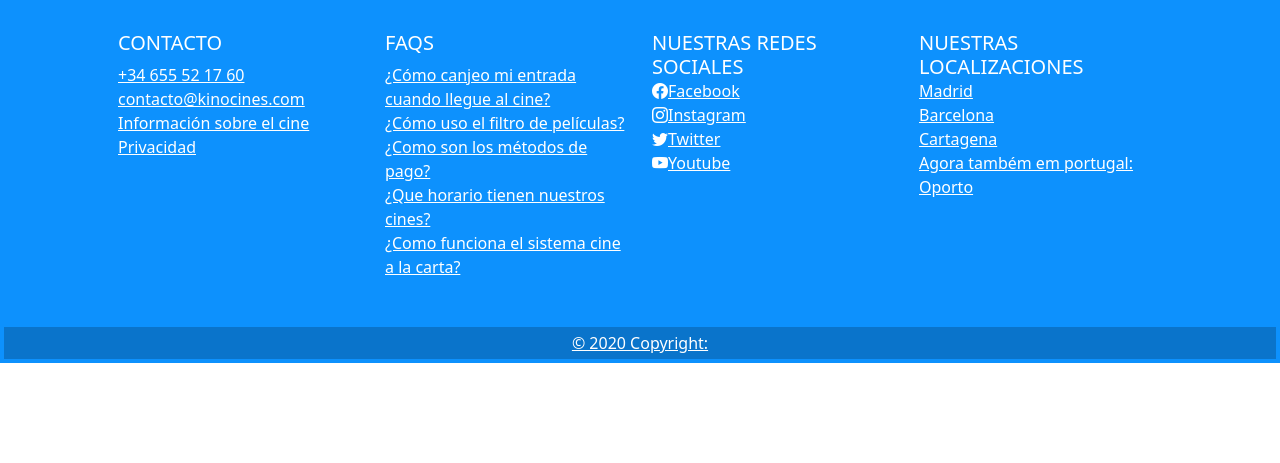
After one commit to cynoxwr/cine-azul-, a PHP site: page /baseparatodo.html in a window 1280 px wide. The commit adds this page. Shown: the part 337-800 px from the top of the page. Run offline with PHP 8.4, Linux system fonts and the light colour scheme; some libraries are stand-ins or nearby versions.

Commit message:
base terminada

```diff
--- /dev/null
+++ b/cine to wapo/html y css base/baseparatodo.html
@@ -0,0 +1,178 @@
+<!DOCTYPE html>
+<html lang="en">
+<head>
+  <meta charset="UTF-8">
+  <meta name="viewport" content="width=device-width, initial-scale=1.0">
+  <title>CINEMATOGRAFO</title>
+  <link rel="stylesheet" type="text/css" href="css.css">
+  <link rel="stylesheet" href="https://stackpath.bootstrapcdn.com/bootstrap/5.0.0-alpha1/css/bootstrap.min.css" integrity="sha384-r4NyP46KrjDleawBgD5tp8Y7UzmLA05oM1iAEQ17CSuDqnUK2+k9luXQOfXJCJ4I" crossorigin="anonymous">
+  <script src="https://stackpath.bootstrapcdn.com/bootstrap/5.0.0-alpha1/js/bootstrap.min.js" integrity="sha384-oesi62hOLfzrys4LxRF63OJCXdXDipiYWBnvTl9Y9/TRlw5xlKIEHpNyvvDShgf/" crossorigin="anonymous"></script>
+  <link rel="stylesheet" href="https://cdn.jsdelivr.net/npm/bootstrap-icons@1.3.0/font/bootstrap-icons.css">
+  <link href="../assets/dist/css/bootstrap.min.css" rel="stylesheet">
+  <script src="https://cdn.jsdelivr.net/npm/bootstrap@5.0.0-beta1/dist/js/bootstrap.bundle.min.js" integrity="sha384-ygbV9kiqUc6oa4msXn9868pTtWMgiQaeYH7/t7LECLbyPA2x65Kgf80OJFdroafW" crossorigin="anonymous"></script>
+
+</head>
+
+<header>
+
+    <nav class="navbar navbar-expand-lg navbar-dark bg-dark">
+
+        <div class="container-fluid">
+          <button class="navbar-toggler" type="button" data-bs-toggle="collapse" data-bs-target="#navbars" aria-controls="navbars" aria-expanded="false" aria-label="Toggle navigation">
+            <span class="navbar-toggler-icon"></span>
+          </button>
+          <div class="collapse navbar-collapse justify-content-md-center" id="navbars">
+            <a class="nav-link" id="logo" aria-current="page" href="index.html"><img class="logo" src="../imagenes/logo.png"/></a>
+            <ul class="navbar-nav">
+              <li class="nav-item">
+                <a class="nav-link" href="#">Ubicaciones</a>
+              </li>
+              <li class="nav-item">
+                <a class="nav-link" href="#">Ubicaciones</a>
+              </li>
+              <li class="nav-item">
+                <a class="nav-link" href="#">Eventos</a>
+              </li>
+              <li class="nav-item">
+                <a class="nav-link" href="#">Promociones</a>
+              </li>
+              <li class="nav-item">
+                <a class="nav-link" href="#">Tarjetas regalo</a>
+              </li>
+              <li class="nav-item">
+                <button type='button' class="btn btn-primary" data-toggle="modal" data-target="#popUpWindow">Iniciar sesión</button>
+                <div class="modal fade" id="popUpWindow">
+                  <div class="modal-dialog">
+                    <div class="modal-content">
+                      <div class="modal-header">
+                        <button type="button" class="close" data-dismiss="modal">&times;</button>
+                        <h3 class="modal-title"></h3>
+                      </div>
+                      <div class="modal-header">
+                        <form class="login-container" name="loginform" id="loginform" role="form" action="../wp-login.php" method="POST">
+                          <div class="form-group">
+                            <input type="text" name="log" id="user_login" class="form-control" placeholder="Usuario"/>
+                            <input type="password" name="pwd" id="user_pass" class="form-control" placeholder="Password" />
+                            <a href=""><p>¿Aún no estás registrado?</p></a>
+                          </div>
+                        </form>
+                      </div>
+                            <div class="modal-footer">
+                                <input type="submit" value="Send" form="loginform" class="btn btn-primary btn-block" id="submit">
+                                <input type="hidden" name="redirect_to" value="/social1">
+                            </div>
+                    </div>
+                  </div>
+                </div>
+              </li>
+            </ul>
+          </div>
+        </div>
+      </nav>
+
+</header>
+<body>
+
+</body>
+<footer class="bg-blue text-center text-lg-start text-white p-1">
+  <footer id="" class="text-center text-lg-start ">
+    <!-- Grid container -->
+    <div class="container p-5">
+      <!--Grid row-->
+      <div class="row">
+        <!--Grid column-->
+
+      <div class="col-lg-3 col-md-6 mb-4 mb-md-0">
+        <h5 class="text-uppercase">Contacto</h5>
+
+        <ul class="list-unstyled mb-0">
+          <li>
+            <a href="#!" class="text-white">+34 655 52 17 60</a>
+          </li>
+          <li>
+            <a href="#!" class="text-white">contacto@kinocines.com</a>
+          </li>
+          <li>
+            <a href="#!" class="text-white">Información sobre el cine</a>
+          </li>
+          <li>
+            <a href="#!" class="text-white">Privacidad</a>
+          </li>
+        </ul>
+      </div>
+
+      <div class="col-lg-3 col-md-6 mb-4 mb-md-0">
+        <h5 class="text-uppercase">FAQs</h5>
+
+        <ul class="list-unstyled mb-0">
+          <li>
+            <a href="#!" class="text-white">¿Cómo canjeo mi entrada cuando llegue al cine?</a>
+          </li>
+          <li>
+            <a href="#!" class="text-white">¿Cómo uso el filtro de películas?</a>
+          </li>
+          <li>
+            <a href="#!" class="text-white">¿Como son los métodos de pago?</a>
+          </li>
+          <li>
+            <a href="#!" class="text-white">¿Que horario tienen nuestros cines?</a>
+          </li>
+          <li>
+            <a href="#!" class="text-white">¿Como funciona el sistema cine a la carta?</a>
+          </li>
+        </ul>
+      </div>
+
+      <div class="col-lg-3 col-md-6 mb-4 mb-md-0">
+        <h5 class="text-uppercase mb-0">Nuestras redes sociales</h5>
+
+        <ul class="list-unstyled">
+          <li>
+            <a href="#!" class="text-white"><i class="bi bi-facebook"></i>Facebook</a>
+          </li>
+          <li>
+            <a href="#!" class="text-white"><i class="bi bi-instagram"></i>Instagram</a>
+          </li>
+          <li>
+            <a href="" class="text-white"><i class="bi bi-twitter"></i>Twitter</a>
+          </li>
+          <li>
+            <a href="" class="text-white"><i class="bi bi-youtube"></i>Youtube</a>
+          </li>
+        </ul>
+      </div>
+      <div class="col-lg-3 col-md-6 mb-4 mb-md-0">
+        <h5 class="text-uppercase mb-0">Nuestras Localizaciones</h5>
+
+        <ul class="list-unstyled">
+          <li>
+            <a href="#!" class="text-white"></i>Madrid</a>
+          </li>
+          <li>
+            <a href="#!" class="text-white"></i>Barcelona</a>
+          </li>
+          <li>
+            <a href="#!" class="text-white"></i>Cartagena</a>
+          </li>
+          <li>
+            <a href="#!" class="text-white"></i>Agora também em portugal: Oporto</a>
+          </li>
+        </ul>
+      </div>
+        <!--Grid column-->
+      </div>
+      <!--Grid row-->
+    </div>
+    <!-- Grid container -->
+
+    <!-- Copyright -->
+    <div class="text-center p-1" style="background-color: rgba(0, 0, 0, 0.2)">
+     <a href="https://eur-lex.europa.eu/legal-content/ES/TXT/?uri=CELEX:52016PC0593" class="text-white"> © 2020 Copyright:</a>
+      <a class="text-white" href="https://mdbootstrap.com/%22%3EMDBootstrap.com"></a>
+    </div>
+    <!-- Copyright -->
+  </footer>
+</footer>
+
+
+</html>
--- a/cine to wapo/html y css base/css.css
+++ b/cine to wapo/html y css base/css.css
@@ -1,3 +1,7 @@
 .text-center{
     background-color: #0d91fd;
 }
+
+#logo {
+    position: relative;
+}
```
Also changed, not shown: cine to wapo/imagenes/logo.png.
